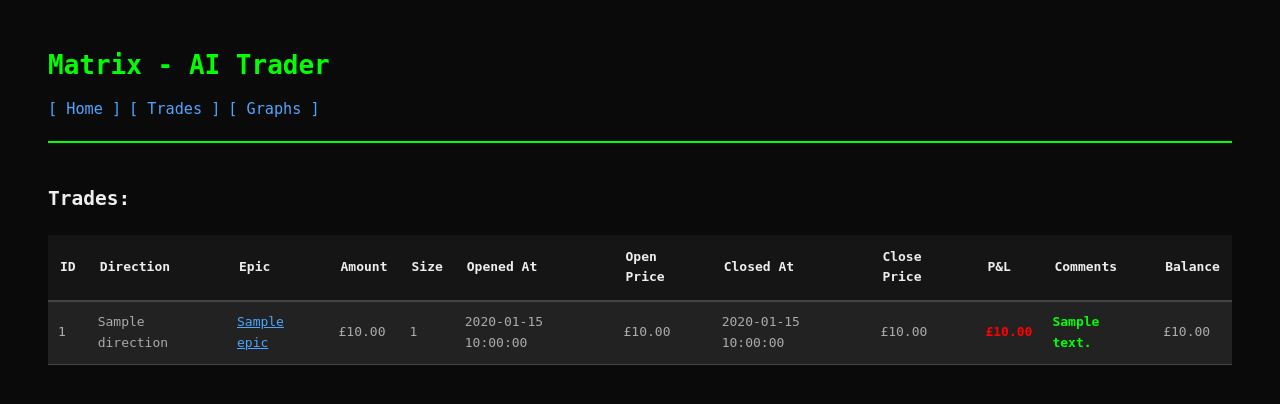
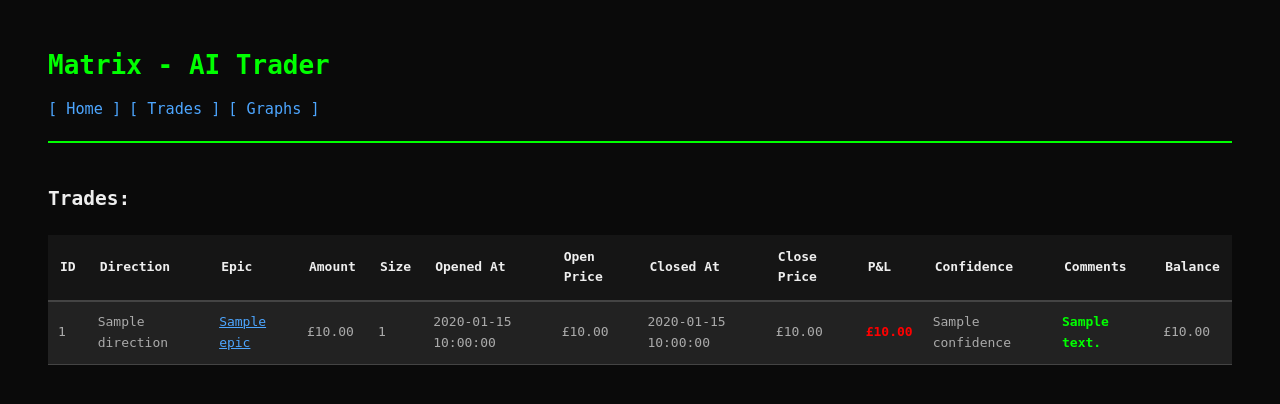
Before and after one commit to antonioalonzi/aitrade, a Python web app: template src/ai_web/templates/trades.html in a window 1280 px wide. Shown: the top 404 px of the page. Run offline with Jinja, Linux system fonts and the light colour scheme; the template is opened without the code that fills it: most values are stand-ins (such as "Sample title", 1, 10 or a date in 2020).

Commit message:
confidence in ai_web

```diff
--- a/src/ai_web/templates/components/trades_table.html
+++ b/src/ai_web/templates/components/trades_table.html
@@ -12,6 +12,7 @@
                 <th>Closed At</th>
                 <th>Close Price</th>
                 <th>P&amp;L</th>
+                <th>Confidence</th>
                 <th>Comments</th>
                 <th>Balance</th>
             </tr>
@@ -34,6 +35,8 @@
                         {{ "£{:,.2f}".format(trade.profit_or_loss if trade.profit_or_loss is not none else trade.calculate_profit_and_loss(last_price)) }}
                     </td>
 
+                    <td>{{ trade.confidence }}</td>
+
                     <td style="max-width: 200px;">
                         <div class="comment-toggle" onclick="this.classList.toggle('expanded')">
                             <span class="preview">{{ trade.comment[:60] }}{% if trade.comment | length > 60 %}... <small style="color: gray;">(More)</small>{% endif %}</span>
```
